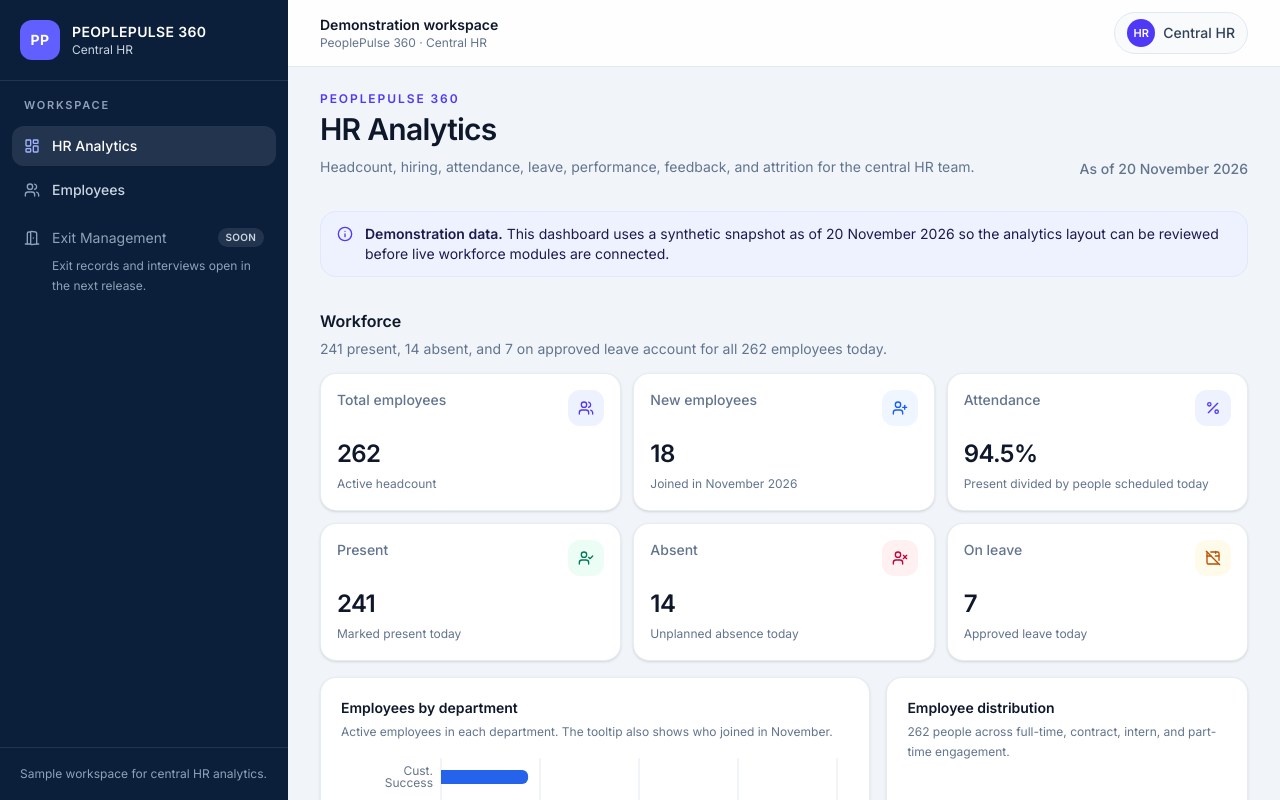
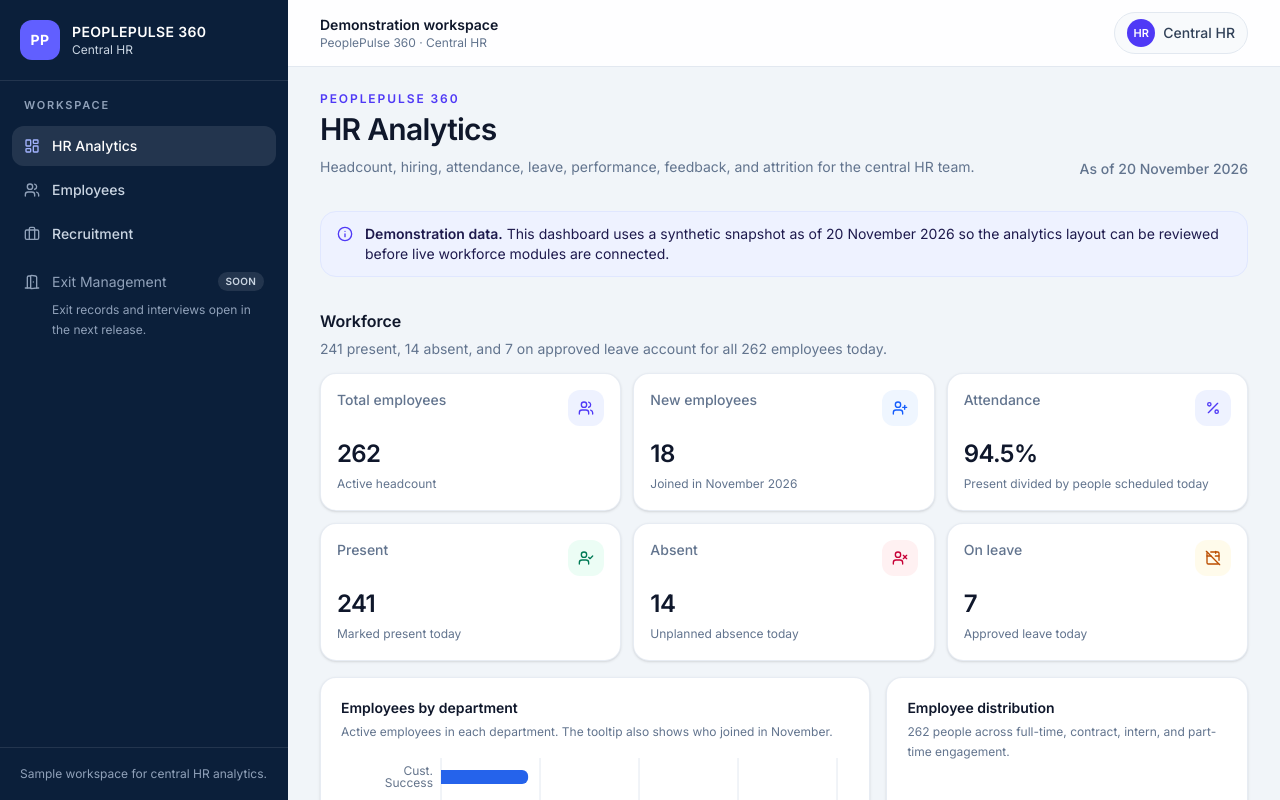
Before and after one commit to PeoplePulse-360/PeoplePulse-360, a React (Vite) app: page / in a window 1280 px wide. Shown: the top 800 px of the page. Built offline with nearby package versions, Linux system fonts and the light colour scheme.

Commit message:
Add Recruitment link to navigation

```diff
--- a/src/components/AppShell.jsx
+++ b/src/components/AppShell.jsx
@@ -5,6 +5,7 @@ import { Briefcase, DoorOpen, LayoutDashboard, Menu, Users, X } from "lucide-rea
 const navigation = [
   { to: "/", label: "HR Analytics", icon: LayoutDashboard, end: true },
   { to: "/employees", label: "Employees", icon: Users },
+  { to: "/recruitment", label: "Recruitment", icon: Briefcase },
 ]
 export default function AppShell() {
   const [menuOpen, setMenuOpen] = useState(false)
```
